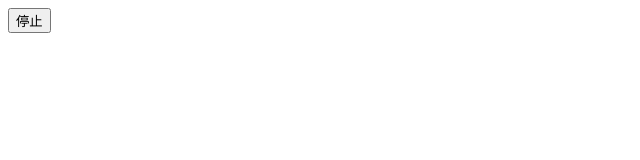
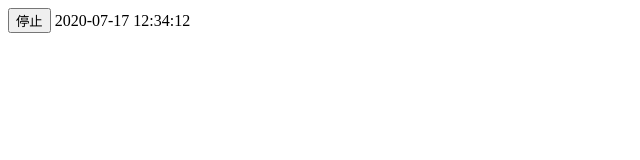
Before and after one commit to lyjady/js-starter, a plain HTML site: page bom/定时器.html in a window 1280 px wide. Shown: the whole page, without its empty margins (0-640 px from the left). Drawn offline with Linux system fonts and the light colour scheme.

Commit message:
定时器

```diff
--- a/bom/定时器.html
+++ b/bom/定时器.html
@@ -12,11 +12,23 @@
       let timer = window.setTimeout(() => img.style.display = 'none', 2000)
       // 清除定时器clearTimeout(要清除定时器的id)
       stopAdBtn.addEventListener('click', () => window.clearTimeout(timer))
+      const dateSpan = document.querySelector('#date')
+      window.setInterval(() => {
+        let now = new Date();
+        const year = now.getFullYear()
+        const month = now.getMonth().toString().padStart(2, '0')
+        const day = now.getDate().toString().padStart(2, '0')
+        const hour = now.getHours().toString().padStart(2, '0')
+        const minute = now.getMinutes().toString().padStart(2, '0')
+        const second = now.getSeconds().toString().padStart(2, '0')
+        dateSpan.innerText = `${year}-${month}-${day} ${hour}:${minute}:${second}`
+      }, 1000)
     })
   </script>
 </head>
 <body>
   <img src="../images/tao.png" alt="...">
   <button id="stopAd">停止</button>
+  <span id="date"></span>
 </body>
 </html>
```
